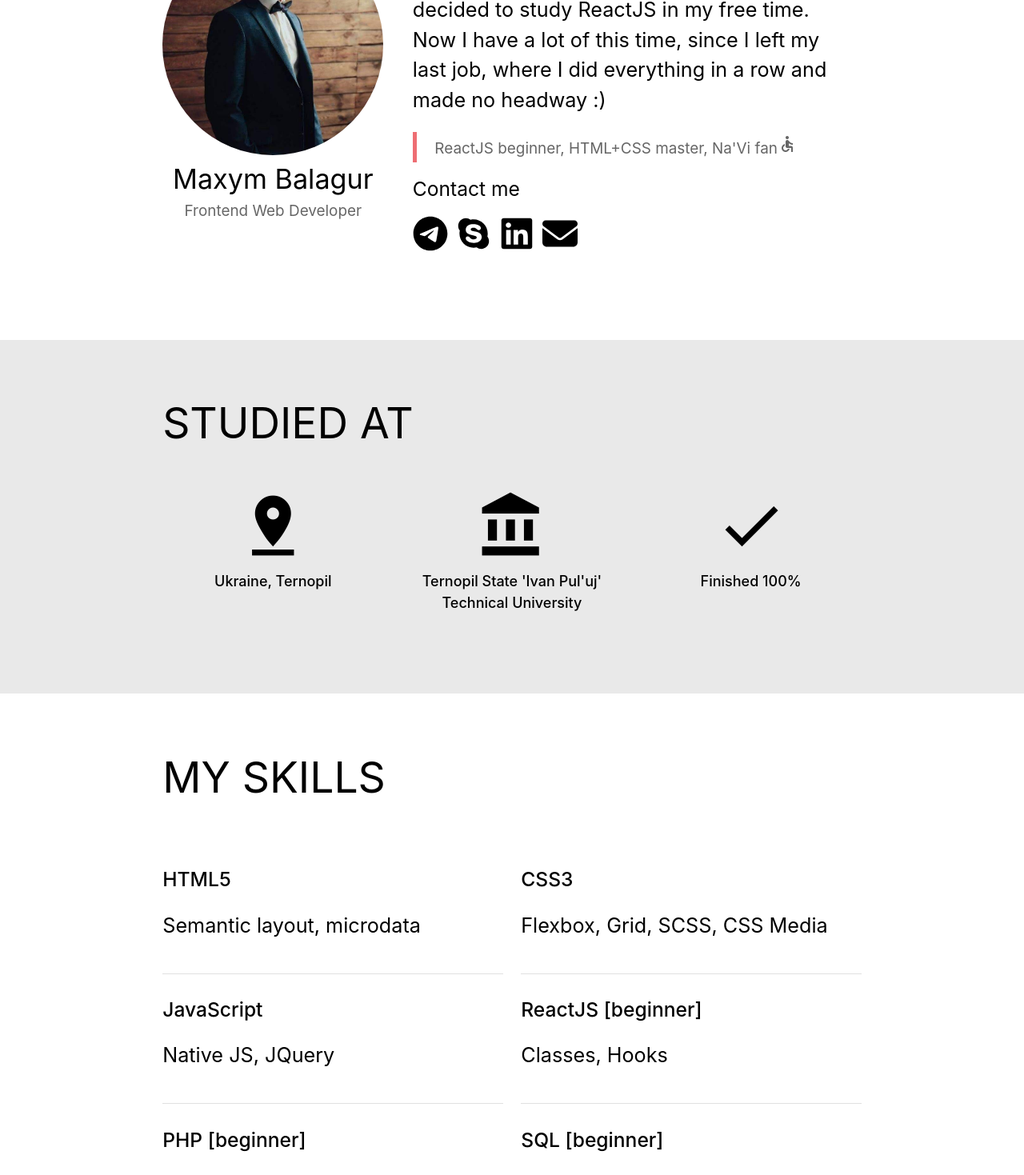
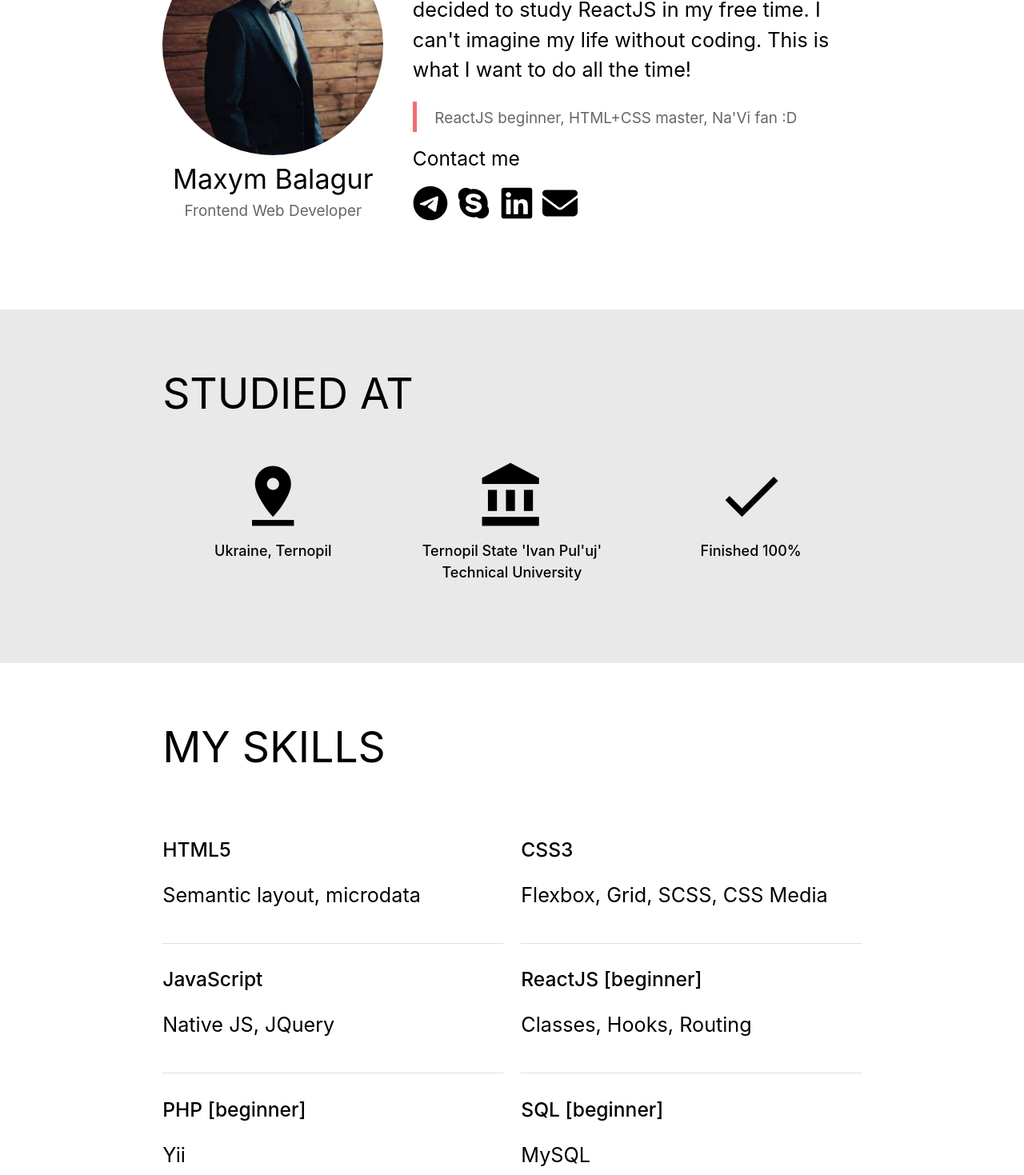
Before and after one commit to oxymc/portfolio, a React (Create React App) app: page / in a window 1280 px wide. Shown: the part 360-1829 px from the top of the page at 80% size. Built offline with nearby package versions, Linux system fonts and the light colour scheme.

Commit message:
chenged texts

```diff
--- a/src/components/About.jsx
+++ b/src/components/About.jsx
@@ -6,8 +6,8 @@ const About = ({social}) => {
         name: "Maxym Balagur",
         position: "Frontend Web Developer",
         photoPath: "./photo.jpg",
-        aboutText: "Hello, I am a front-end developer using Javascript as a core technology. Recently, I decided to study ReactJS in my free time. Now I have a lot of this time, since I left my last job, where I did everything in a row and made no headway :)",
-        blockquote: "ReactJS beginner, HTML+CSS master, Na'Vi fan",
+        aboutText: "Hello, I am a front-end developer using Javascript as a core technology. Recently, I decided to study ReactJS in my free time. I can't imagine my life without coding. This is what I want to do all the time!",
+        blockquote: "ReactJS beginner, HTML+CSS master, Na'Vi fan :D",
     }
     return (
         <section id="about">
@@ -23,8 +23,7 @@ const About = ({social}) => {
                 <div className="col s12 m8 contact">
                     <font>{staticInfo.aboutText}</font>
                     <blockquote>
-                    <small>{staticInfo.blockquote}</small>
-                        <i className="material-icons">accessible</i>
+                        <small>{staticInfo.blockquote}</small>
                     </blockquote>
                     <h5>{social.title}</h5>
                     <Social social={social}/>
--- a/src/components/Skills.jsx
+++ b/src/components/Skills.jsx
@@ -29,7 +29,7 @@ const Skills = () => {
                 <div className="col s12 m6">
                     <div className="section">
                         <h5>ReactJS [beginner]</h5>
-                        <p>Classes, Hooks</p>
+                        <p>Classes, Hooks, Routing</p>
                     </div>
                     <div className="divider"></div>
                 </div>
```
